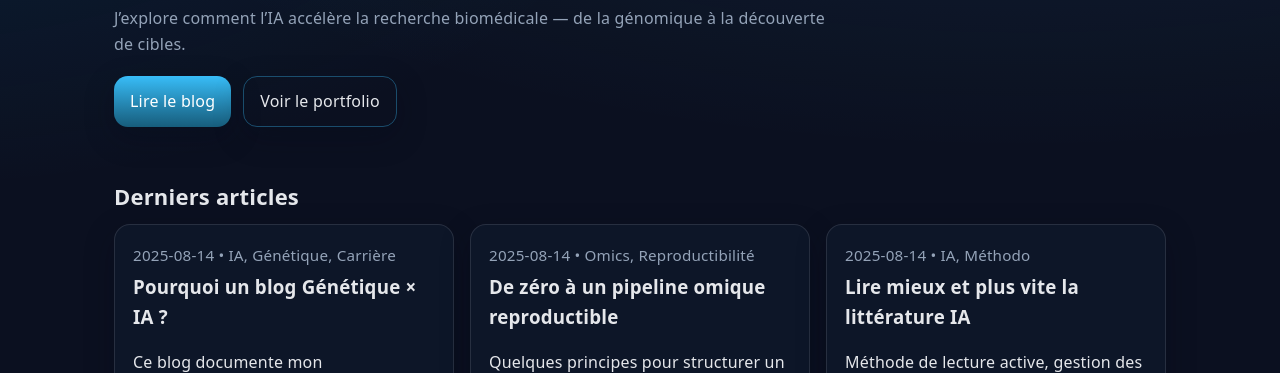
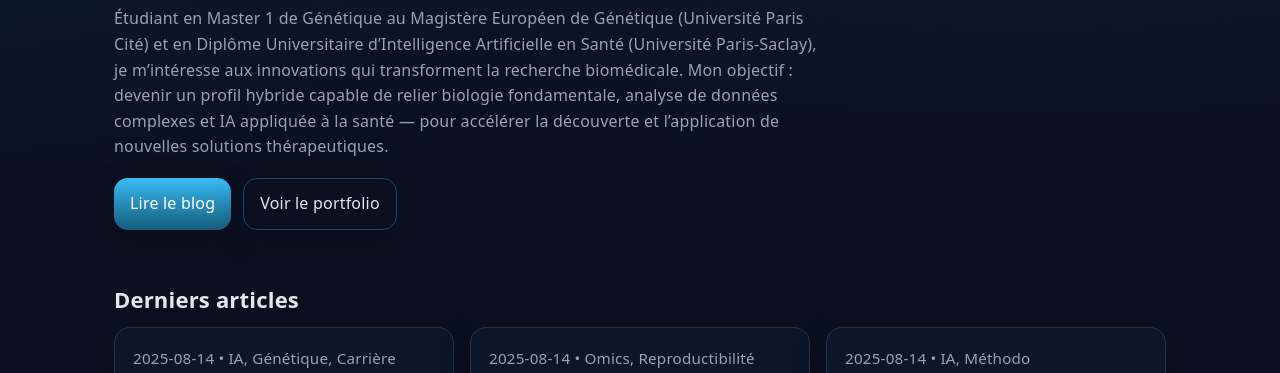
Before and after one commit to TheRobFr/portfolio, a plain HTML site: page index.html in a window 1280 px wide. Shown: the part 369-742 px from the top of the page. Drawn offline with Linux system fonts and the light colour scheme.

Commit message:
Update index.html

```diff
--- a/index.html
+++ b/index.html
@@ -45,7 +45,8 @@
 <section class="hero">
   <div class="badge">Étudiant M1 Génétique • IA Santé</div>
   <h1 class="hero-title">Construire l’avenir<br><span class="gradient">Génétique × Intelligence Artificielle</span></h1>
-  <p class="hero-sub">J’explore comment l’IA accélère la recherche biomédicale — de la génomique à la découverte de cibles.</p>
+  <p class="hero-sub">Étudiant en Master 1 de Génétique au Magistère Européen de Génétique (Université Paris Cité) et en Diplôme Universitaire d’Intelligence Artificielle en Santé (Université Paris-Saclay), je m’intéresse aux innovations qui transforment la recherche biomédicale.
+Mon objectif : devenir un profil hybride capable de relier biologie fondamentale, analyse de données complexes et IA appliquée à la santé — pour accélérer la découverte et l’application de nouvelles solutions thérapeutiques.</p>
   <div class="cta-row">
     <a class="btn primary" href="blog.html">Lire le blog</a>
     <a class="btn ghost" href="portfolio.html">Voir le portfolio</a>
```
